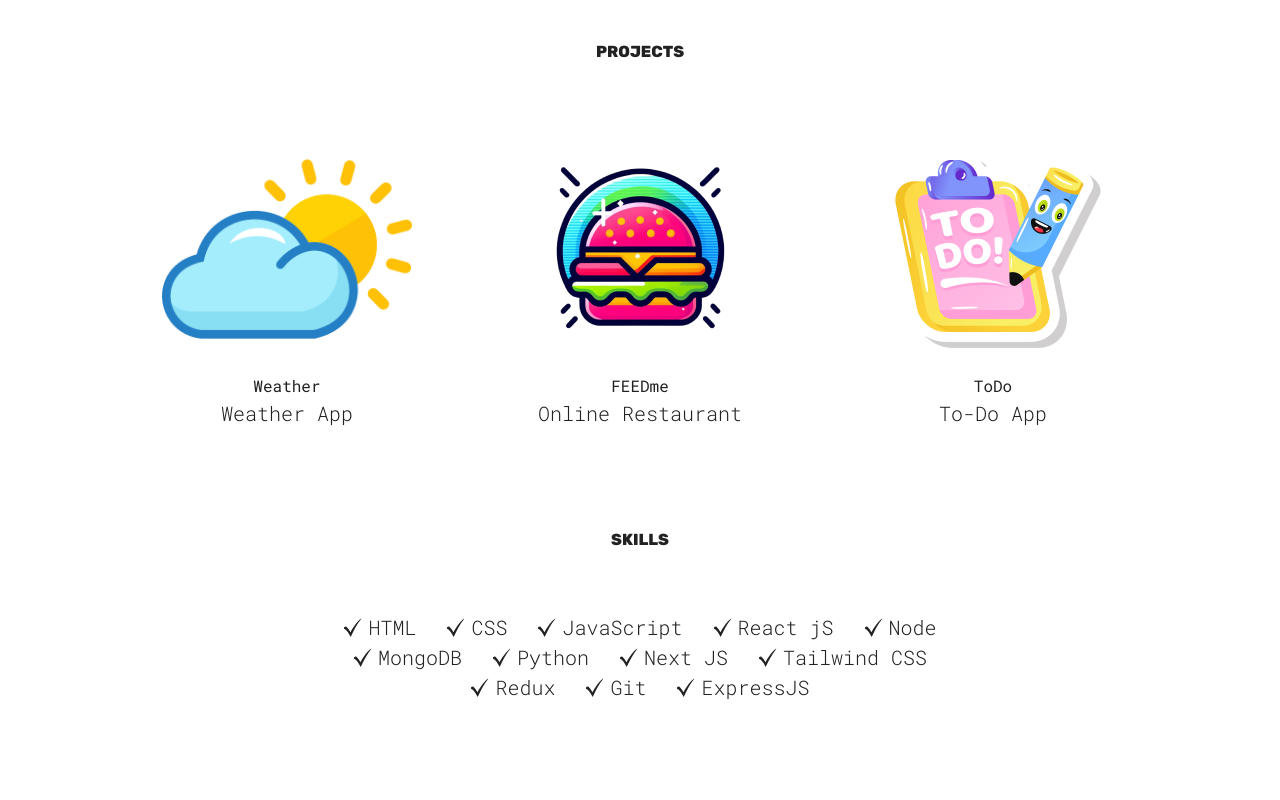
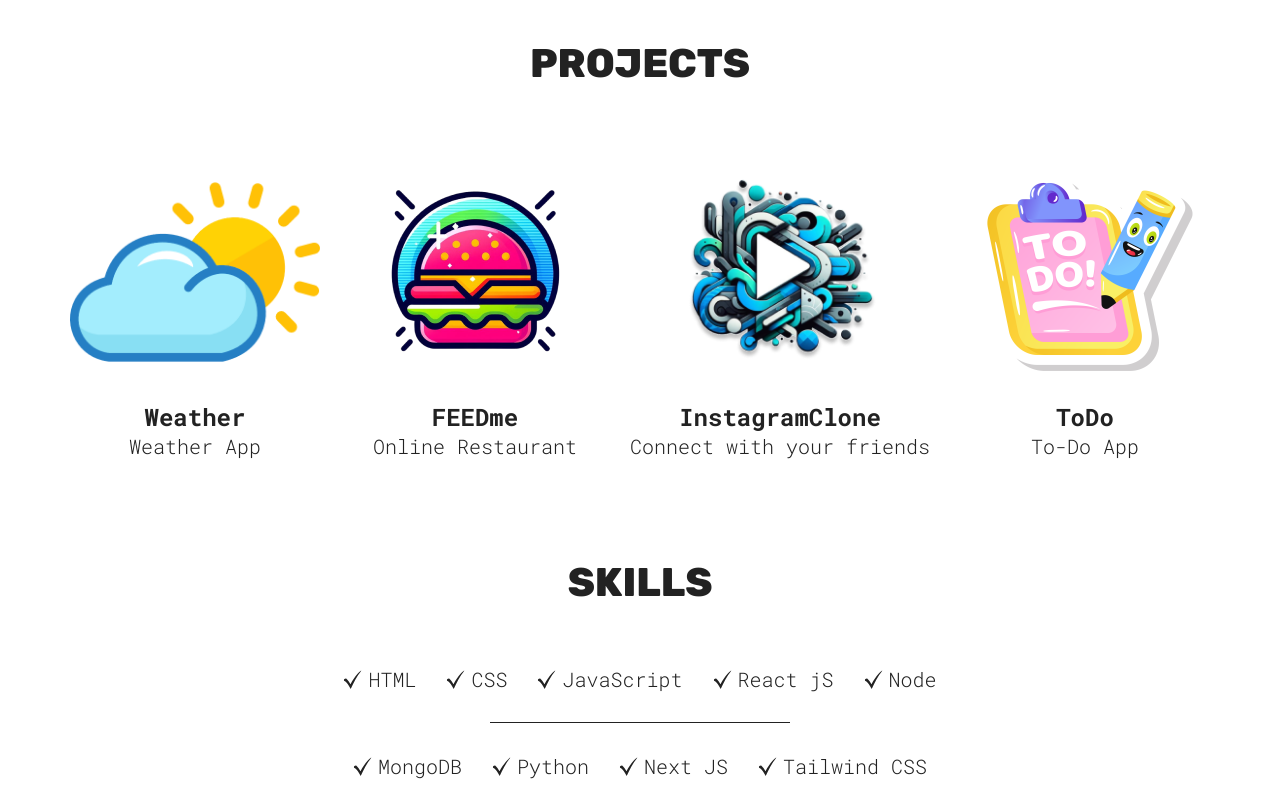
Before and after one commit to RockyR6/portfolio-frontend, a React (Vite) app: page / in a window 1280 px wide. Shown: the part 860-1660 px from the top of the page. Built offline with nearby package versions, Linux system fonts and the light colour scheme.

Commit message:
add-intaclone

```diff
--- a/src/index.css
+++ b/src/index.css
@@ -1,6 +1,6 @@
-@tailwind base;
+/* @tailwind base;
 @tailwind components;
-@tailwind utilities;
+@tailwind utilities; */
 
 
 
--- a/src/sections/Projects/Projects.jsx
+++ b/src/sections/Projects/Projects.jsx
@@ -1,7 +1,7 @@
 import styles from './ProjectsStyles.module.css';
 import weatericon from '../../assets/weather-icon.png';
 import freshBurger from '../../assets/fresh-burger.png';
-import hipsster from '../../assets/hipsster.png';
+import viberr from '../../assets/viberr.png';
 import todoicon from '../../assets/todo.png.png';
 import ProjectCard from '../../common/ProjectCard';
 
@@ -22,12 +22,12 @@ function Projects() {
           h3="FEEDme"
           p="Online Restaurant"
         />
-        {/* <ProjectCard
-          src={hipsster}
-          link="https://github.com/Ade-mir/company-landing-page-2"
-          h3="Hipsster"
-          p="Glasses Shop"
-        /> */}
+        <ProjectCard
+          src={viberr}
+          link="https://instagramclone-tdhc.onrender.com"
+          h3="InstagramClone"
+          p="Connect with your friends"
+        />
         <ProjectCard
           src={todoicon}
           link="https://to-do-list-umber-eta.vercel.app/"
```
